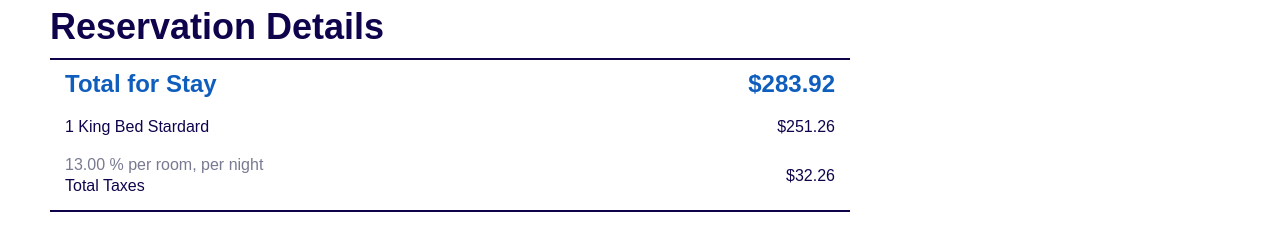
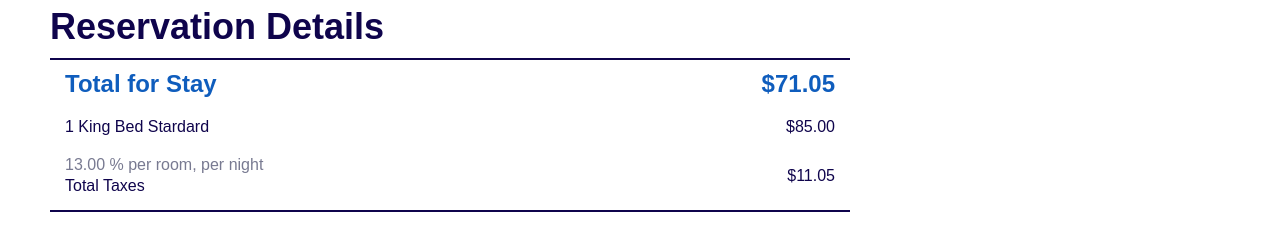
Before and after one commit to nyinyi2714/hotel-reservation-react, a React (Create React App) app: page /reservation/new in a window 1280 px wide. Shown: the part 257-487 px from the top of the page. Built offline with nearby package versions, Linux system fonts and the light colour scheme.

Commit message:
Updated New Reservation.jsx

```diff
--- a/src/components/StayForm/StayForm.jsx
+++ b/src/components/StayForm/StayForm.jsx
@@ -4,7 +4,7 @@ import "react-datepicker/dist/react-datepicker.css";
 import "./StayForm.css";
 import { useStateContext } from "../../StateContext";
 
-export default function StayForm(props) {
+export default function StayForm() {
   const {
     startDate,
     endDate,
@@ -13,7 +13,6 @@ export default function StayForm(props) {
     setEndDate,
     setGuestNum,
   } = useStateContext();
-  const updateCallback = props.updateCallback;
   const [currStartDate, setCurrStartDate] = useState(startDate);
   const [currEndDate, setCurrEndDate] = useState(endDate);
   const [currGuestNum, setCurrGuestNum] = useState(guestNum);
@@ -47,7 +46,6 @@ export default function StayForm(props) {
     setStartDate(currStartDate);
     setEndDate(currEndDate);
     setGuestNum(currGuestNum);
-    updateCallback();
   };
 
   const haveUnsavedChanges = () => {
--- a/src/pages/NewReservation/NewReservation.jsx
+++ b/src/pages/NewReservation/NewReservation.jsx
@@ -1,5 +1,4 @@
-import React, { useState, useEffect } from "react";
-import { useNavigate } from "react-router-dom";
+import React, { useState, useEffect, useMemo } from "react";
 import StayForm from "../../components/StayForm/StayForm";
 import { useStateContext } from "../../StateContext";
 import "./NewReservation.css";
@@ -10,13 +9,20 @@ import "./NewReservation.css";
  * @returns {JSX.Element} The rendered NewReservation component.
  */
 function NewReservation() {
-  const navigate = useNavigate();
   // State variables for payment
   const [cardNumber, setCardNumber] = useState("");
   const [month, setMonth] = useState();
   const [year, setYear] = useState(new Date().getFullYear());
   const [isCardNumberValid, setIsCardNumberValid] = useState(true);
   const [isYearValid, setIsYearValid] = useState(true);
+
+  const [totalPrice, setTotalPrice] = useState(0);
+  const [taxes, setTaxes] = useState(0);
+  const [roomPrice, setRoomPrice] = useState(0);
+  const taxRatePercent = 0.13;
+  // Additional fee for guests after 2 people
+  const additionalFeePerGuest = 25;
+  const [additionalFee, setAdditionalFee] = useState(0);
 
   // Room that guest chose in rooms page
   const { startDate, endDate, roomType, guestNum, user } = useStateContext();
@@ -168,6 +174,57 @@ const bookReservation = async () => {
     }
   };
 
+  /**
+ * Get the day date as a string with leading zero if less than 10.
+ * @param {Date} d - The date object to extract the day from.
+ * @returns {string} The formatted day date.
+ */
+  const getDate = (d) => {
+    const date = d.getDate();
+    return date < 9 ? "0" + date : date;
+  }
+
+  /**
+ * Calculate the number of nights between two dates.
+ * @param {Date} endDate - The end date.
+ * @param {Date} startDate - The start date.
+ * @returns {number} The number of nights between the dates.
+ */
+  const getNumOfNight = (endDate, startDate) => {
+    return getDate(endDate) - getDate(startDate);
+  };
+
+  /**
+ * Compute the total price of the room based on the number of nights.
+ */
+  const computeRoomPrice = () => {
+    const pricePerNight = 85.00;
+    let roomPrice = (pricePerNight * getNumOfNight(endDate, startDate));
+    setRoomPrice(roomPrice);
+  };
+
+  /**
+ * Calculate the taxes based on the room price and tax rate percentage.
+ */
+  const computeTaxes = () => {
+    const taxes = (roomPrice * taxRatePercent);
+    setTaxes(taxes);
+  };
+
+  /**
+ * Calculate additional fees based on the number of guests above the base count.
+ */
+  const computeAdditionalFee = () => {
+    setAdditionalFee((guestNum - 2) * additionalFeePerGuest);
+  };
+
+  useMemo(() => {
+    computeRoomPrice();
+    computeTaxes();
+    computeAdditionalFee();
+    setTotalPrice((taxes + roomPrice + additionalFee));
+  }, [startDate, endDate, roomType, guestNum, roomPrice, taxes]);
+
   return (
     <div className="new-reservation">
       <StayForm />
@@ -181,12 +238,23 @@ const bookReservation = async () => {
         <div className="new-reservation__table">
           <div className="new-reservation__row">
             <h3 className="new-reservation__total">Total for Stay</h3>
-            <h3 className="new-reservation__total">$283.92</h3>
+            <h3 className="new-reservation__total">
+              ${totalPrice.toFixed(2)}
+            </h3>
           </div>
           <div className="new-reservation__row">
             <span>1 King Bed Stardard</span>
-            <span>$251.26</span>
+            <span>${roomPrice.toFixed(2)}</span>
           </div>
+          {guestNum > 2 && <div className="new-reservation__row">
+            <span>
+              <div className="new-reservation__tax-info">
+                ($25.00 per person)
+              </div>
+              Additional Fee for guests after 2 people
+            </span>
+            <span>${additionalFee.toFixed(2)}</span>
+          </div>}
           <div className="new-reservation__row">
             <span>
               <div className="new-reservation__tax-info">
@@ -194,7 +262,7 @@ const bookReservation = async () => {
               </div>
               Total Taxes
             </span>
-            <span>$32.26</span>
+            <span>${taxes.toFixed(2)}</span>
           </div>
         </div>
       </div>
--- a/src/pages/RoomsPage/RoomsPage.css
+++ b/src/pages/RoomsPage/RoomsPage.css
@@ -25,7 +25,7 @@
   font-size: var(--font-md);
 }
 
-.rooms-page__btn {
+.rooms-page .rooms-page__btn {
   display: inline-block;
   width: max-content;
   padding: 8.5px;
--- a/src/pages/RoomsPage/RoomsPage.jsx
+++ b/src/pages/RoomsPage/RoomsPage.jsx
@@ -40,7 +40,7 @@ export default function RoomsPage() {
 
   return(
     <div className="rooms-page">
-      <StayForm updateCallback={updateRooms} />
+      <StayForm />
       <h3 className="rooms-page__subheading">Step 1 of 2</h3>
       <h2 className="rooms-page__heading">Select a Room</h2>
       <input
```
Lines whose indentation alone changed are shown as unchanged.
